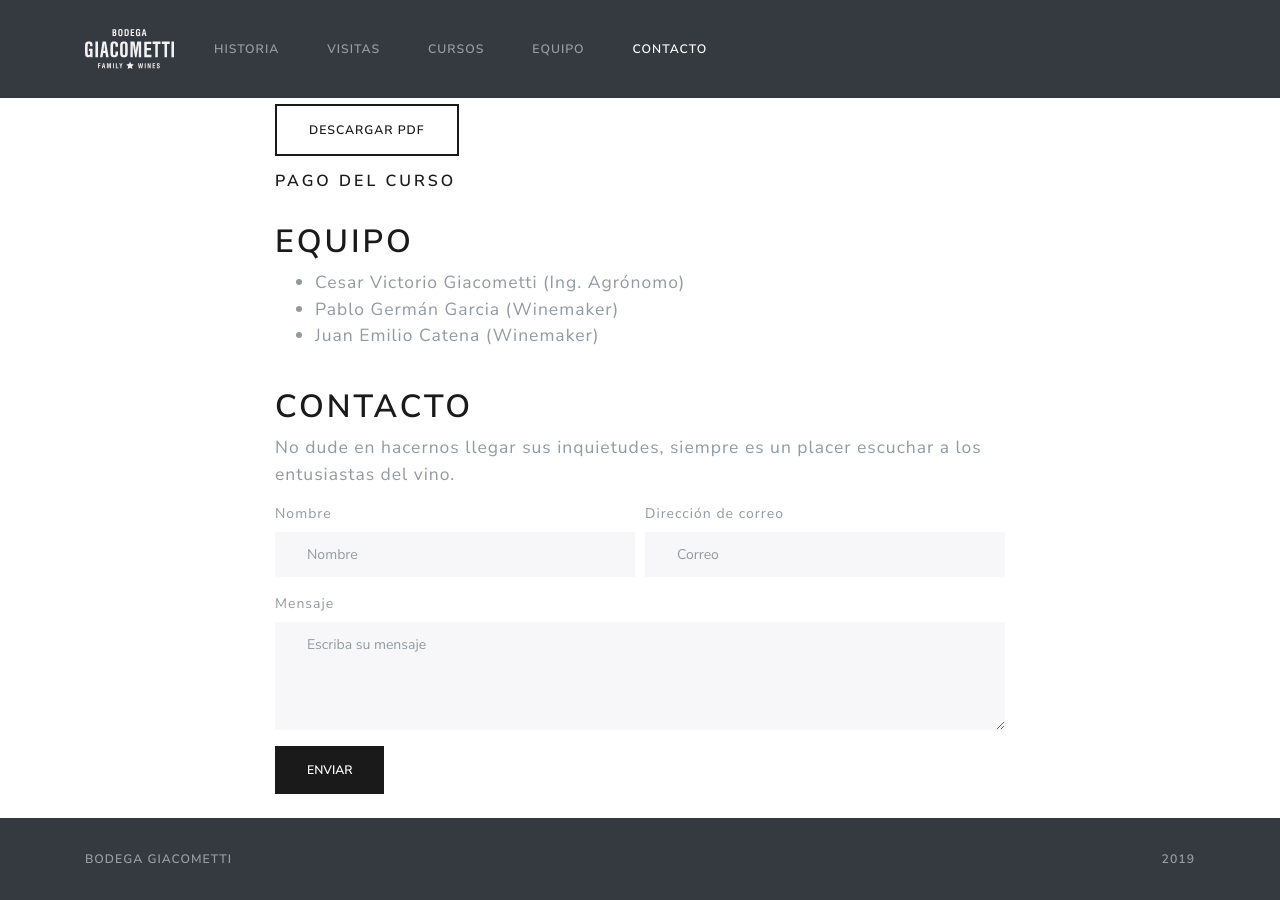
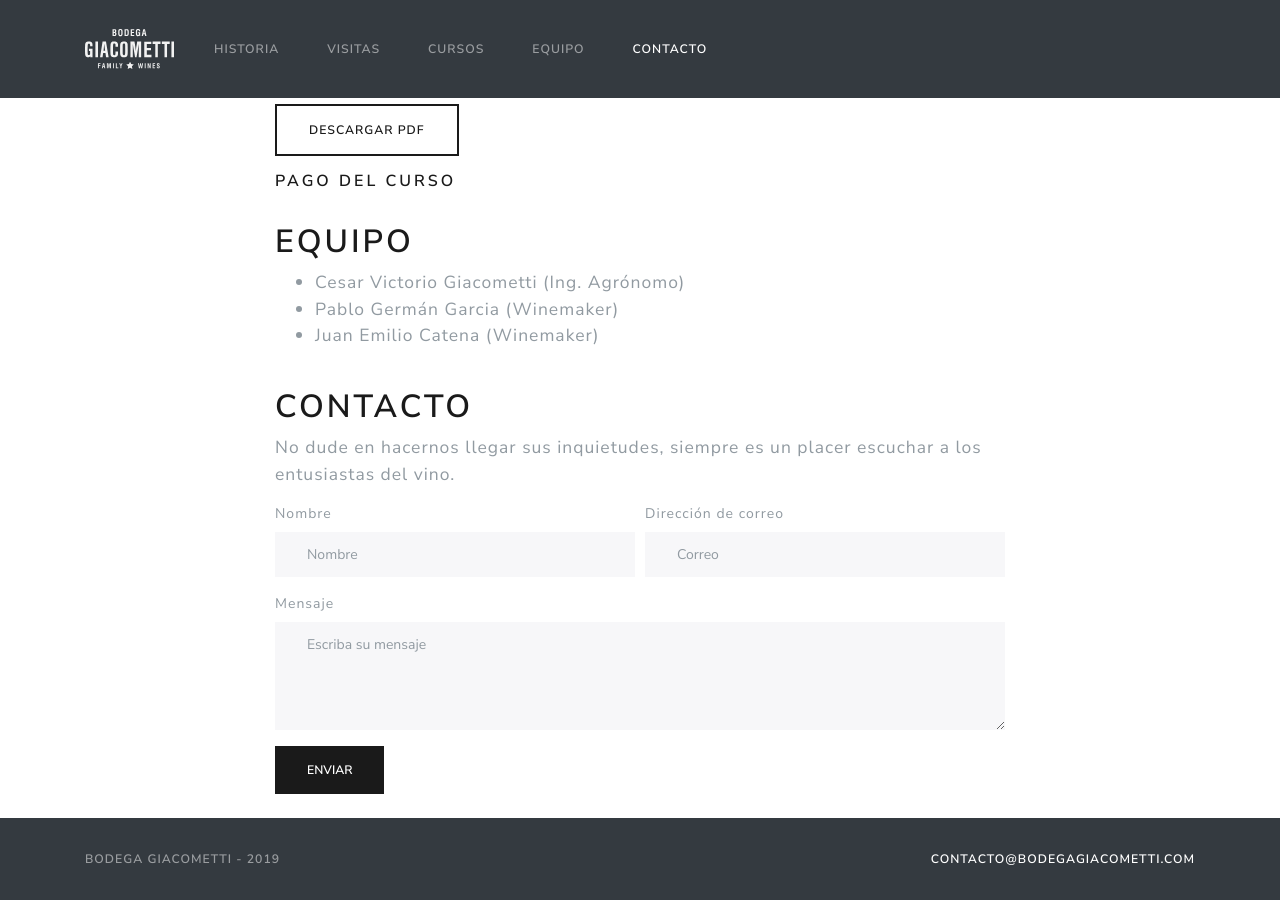
Before and after one commit to francocatena/bg-site, a Jekyll site: the page built from index.html, in a window 1280 px wide and 900 px high, scrolled down 2136 px. Built offline with Jekyll 4.4.1, drawn with Linux system fonts in a browser that asks for light colours.

Commit message:
Yet another email account

```diff
--- a/_includes/es/contact.html
+++ b/_includes/es/contact.html
@@ -9,7 +9,7 @@
         No dude en hacernos llegar sus inquietudes, siempre es un placer escuchar a los entusiastas del vino.
       </p>
 
-      <form action="https://formspree.io/bodegagiacometti@gmail.com" method="post" data-toggle="validation" novalidate>
+      <form action="https://formspree.io/contacto@bodegagiacometti.com" method="post" data-toggle="validation" novalidate>
         <div class="form-row">
           <div class="form-group col-md-6">
             <label for="name">Nombre</label>
--- a/_includes/es/footer.html
+++ b/_includes/es/footer.html
@@ -1,6 +1,10 @@
 <nav class="navbar navbar-expand-lg navbar-dark bg-dark">
   <div class="container">
-    <span class="navbar-text mr-auto">Bodega Giacometti</span>
-    <span class="navbar-text">2019</span>
+    <span class="navbar-text mr-auto">Bodega Giacometti - 2019</span>
+    <span class="navbar-text">
+      <a href="mailto:contacto@bodegagiacometti.com" target="_blank">
+        contacto@bodegagiacometti.com
+      </a>
+    </span>
   </div>
 </nav>
```
